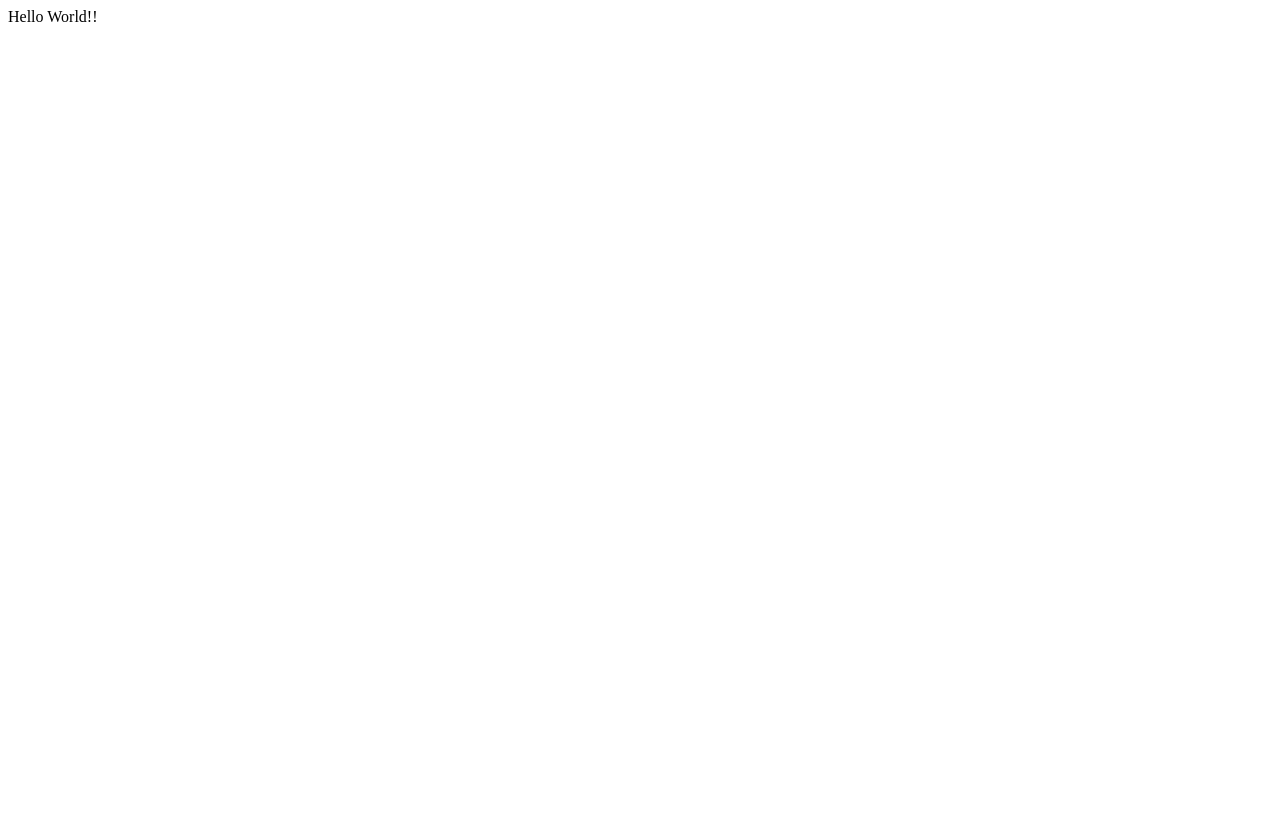
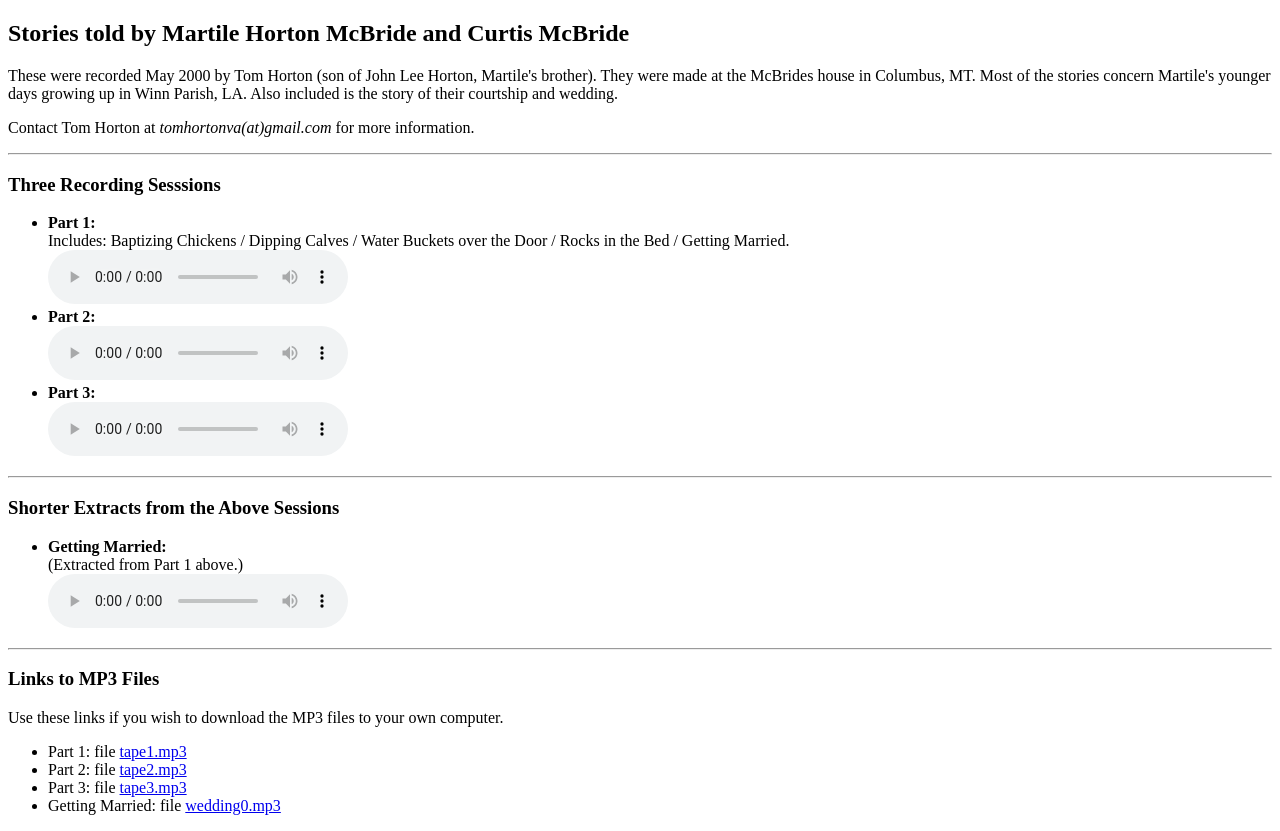
Before and after one commit to hortonuva/hortonuva.github.io, a plain HTML site: page index.html in a window 1280 px wide. Before the commit the page ends 800 px from the top, so only its background shows below. Drawn offline with Linux system fonts and the light colour scheme.

Commit message:
added HTML for Montana stories

```diff
--- a/index.html
+++ b/index.html
@@ -1 +1,92 @@
-Hello World!!
+<!DOCTYPE html>
+<HTML>
+
+<HEAD>
+	<TITLE>Martile and Curtis McBride Stories</TITLE>
+</HEAD>
+
+<BODY>
+
+<H2>Stories told by Martile Horton McBride and Curtis McBride</H2>
+<P>These were recorded May 2000 by Tom Horton (son of John Lee Horton, Martile's brother).  They were made at the McBrides house in Columbus, MT.
+Most of the stories concern Martile's younger days growing up in Winn Parish, LA.  Also included is the story of their courtship and wedding.
+</P>
+<p> Contact Tom Horton at <cite>tomhortonva(at)gmail.com</cite> for more information.
+</p>
+
+<hr/><h3>Three Recording Sesssions</h3>
+<UL>
+<li><strong>Part 1:</strong>
+<BR/>Includes:  Baptizing Chickens / Dipping Calves / Water Buckets over the Door / Rocks in the Bed / Getting Married.<BR/>
+<audio controls>
+  <source src="tape1.mp3" type="audio/mpeg">
+Your browser does not support the audio element.
+</audio>
+
+<li><strong>Part 2:</strong>
+<BR/>
+<audio controls>
+  <source src="tape2.mp3" type="audio/mpeg">
+Your browser does not support the audio element.
+</audio>
+
+<li><strong>Part 3:</strong>
+<BR/>
+<audio controls>
+  <source src="tape3.mp3" type="audio/mpeg">
+Your browser does not support the audio element.
+</audio>
+</ul>
+
+<hr/>
+<h3>Shorter Extracts from the Above Sessions</h3>
+<ul>
+<li><strong>Getting Married:</strong>
+<BR/>(Extracted from Part 1 above.)<BR/>
+<audio controls>
+  <source src="wedding0.mp3" type="audio/mpeg">
+Your browser does not support the audio element.
+</audio>
+</ul>
+
+<hr/>
+<h3>Links to MP3 Files</h3>
+Use these links if you wish to download the MP3 files to your own computer.
+<ul>
+<li>Part 1: file <a href="tape1.mp3">tape1.mp3</a>
+<li>Part 2: file <a href="tape2.mp3">tape2.mp3</a>
+<li>Part 3: file <a href="tape3.mp3">tape3.mp3</a>
+<li>Getting Married: file <a href="wedding0.mp3">wedding0.mp3</a>
+<ul>
+
+
+<!--
+
+<P>RealPlayer files seem to load and play quickly, but you need the <A HREF="http://www.real.com/products/player">free
+download for RealPlayer</A> (look for the small link for the &quot;FREE RealOne Player&quot; version, which really
+is free).</P>
+
+<P>
+<HR ALIGN="CENTER">
+</P>
+
+<UL>
+	<LI><B>Getting Married:  </B><A HREF="sounds/wedding0.ram">RealPlayer streaming audio</A>, about 9 minutes)<B></B>
+	<LI><B>Clip 1:</B> Baptizing Chickens / Dipping Calves / Water Buckets over the Door / Rocks in the Bed.<BR>
+	(<A HREF="sounds/martile2.ram">Version 1</A>: RealPlayer streaming audio, 780 Kb, &quot;radio&quot; quality, ~5
+	minutes)
+	<LI><B>Clip 2:</B> Mischief with Neighborhood Kids / Cousin O.C. after Curtis and Martile's Marriage.<BR>
+	(<A HREF="sounds/martile3.ram">Version 1</A>: RealPlayer streaming audio, 3:50 minutes)
+	<LI><B>Clip 3:</B> Aunts Katie and Helen / Margaret's Wedding Night Sewing Pranks / John Lee and the Chickens /
+	John Lee Was Skinny.<BR>
+	(<A HREF="sounds/martile4.ram">Version 1</A>: RealPlayer streaming audio, 7 minutes)
+	<LI>I could create more -- I have about 80 minutes of tape.
+</UL>
+
+<P>
+<HR ALIGN="CENTER">
+-->
+
+</BODY>
+
+</HTML>
```
